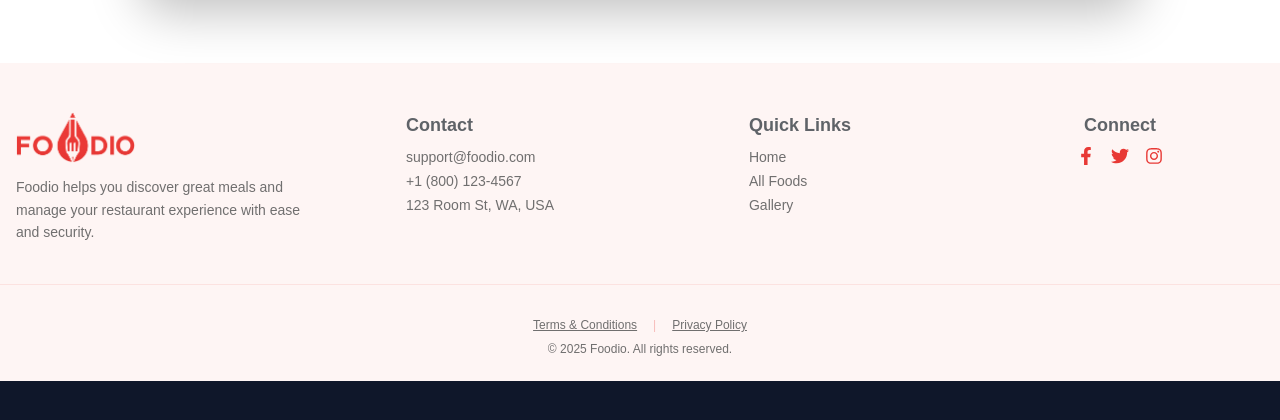
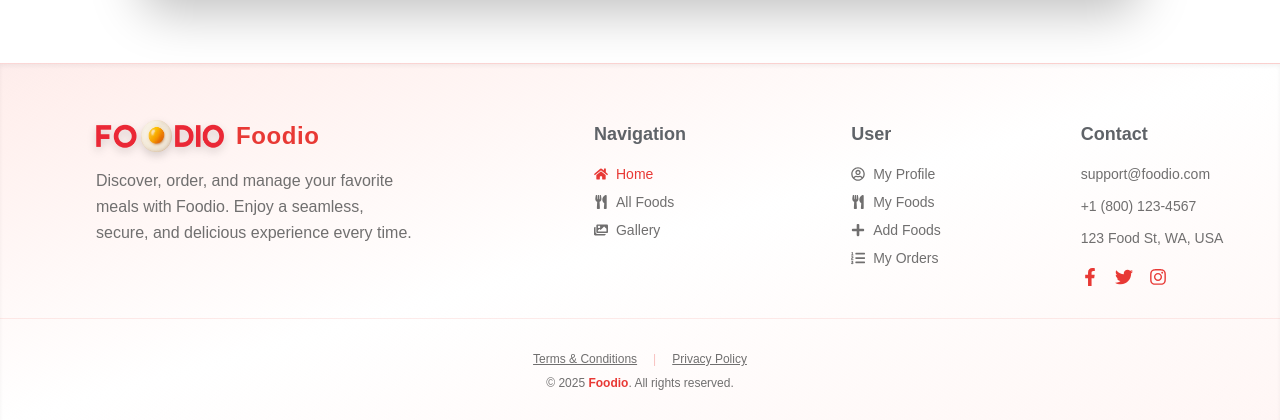
Before and after one commit to omarfaruk-dev/foodio-client, a React (Vite) app: page / in a window 1280 px wide. Shown: the part 2777-3197 px from the top of the page. Before the commit the page ends 3158 px from the top, so only its background shows below. Built offline with nearby package versions, Linux system fonts and the light colour scheme; no server answers; a web font is replaced by a local one.

Commit message:
footer modified

```diff
--- a/src/pages/MyFoods/MyFoods.jsx
+++ b/src/pages/MyFoods/MyFoods.jsx
@@ -1,29 +1,16 @@
 import axios from 'axios';
 import { useState, use } from 'react';
-// import Spinner from '../shared/Spinner';
 import notFoundLottie from '../../assets/lotties/food-not-found.json'
 import Lottie from 'lottie-react';
 import { Link } from 'react-router';
 import Swal from 'sweetalert2';
 import useAuth from '../../hooks/useAuth';
+import { Fade } from 'react-awesome-reveal';
 
 const MyFoods = ({myFoodsPromise}) => {
     const initialFoods = use(myFoodsPromise);
     const { user } = useAuth();
     const [myFoods, setMyFoods] = useState(initialFoods || []);
-    // const [foodsLoading, setFoodsLoading] = useState(false);
-
-    // useEffect(() => {
-    //     if (loading) return; // Wait for auth to finish
-    //     if (!user?.email) return;
-
-    //     setFoodsLoading(true);
-    //     axios.get(`${import.meta.env.VITE_API_URL}/my-foods/?email=${user.email}`)
-    //         .then(res => setMyFoods(res.data || []))
-    //         .finally(() => setFoodsLoading(false));
-    // }, [user, loading]);
-
-    //delete items
     const handleDelete = (id) => {
         Swal.fire({
             title: "Are you sure?",
@@ -67,9 +54,12 @@ const MyFoods = ({myFoodsPromise}) => {
 
     return (
         <div className="max-w-7xl min-h-[calc(100vh-300px)] mx-auto px-4 py-10 md:py-20">
+            <Fade>
             <h2 className="text-center text-2xl text-primary md:text-3xl font-bold mb-10">
                 My <span className="text-secondary">Food</span> Listings
             </h2>
+
+            </Fade>
             {/* {foodsLoading && <Spinner />} */}
             {myFoods.length === 0 ? (
                 <div className="flex flex-col items-center justify-center py-16">
--- a/src/pages/shared/Footer.jsx
+++ b/src/pages/shared/Footer.jsx
@@ -1,40 +1,41 @@
-import { FaFacebookF, FaTwitter, FaInstagram } from "react-icons/fa";
-import { Link } from "react-router";
-import logo from '/logo.png';
+import { FaFacebookF, FaTwitter, FaInstagram, FaHome, FaUtensils, FaImages, FaPlus, FaRegUserCircle, FaListOl } from "react-icons/fa";
+import { Link, NavLink } from "react-router";
+import logo from '/logo-foodio.png';
 
 
 const Footer = () => {
     return (
-        <footer className="bg-secondary/5 text-accent pt-12 pb-6">
-            <div className="max-w-7xl mx-auto px-4 grid grid-cols-1 sm:grid-cols-2 md:grid-cols-4 gap-x-8 gap-y-10 text-sm items-start lg:justify-items-center">
+        <footer className="bg-gradient-to-br from-secondary/10 via-base-100 to-secondary/5 text-accent pt-14 pb-8 border-t border-secondary/20 shadow-inner">
+            <div className="max-w-7xl mx-auto px-4 grid grid-cols-1 sm:grid-cols-2 md:grid-cols-5 gap-x-8 gap-y-10 text-sm items-start lg:justify-items-center">
                 {/* Brand & Mission */}
-                <div>
-                    <div className="flex lg:items-center gap-2 mb-3">
-                        <img src={logo} alt="Roomly Logo" className="w-30" />
-
+                <div className="md:col-span-2 flex flex-col gap-2 items-start">
+                    <div className="flex items-center gap-3 mb-2">
+                        <img src={logo} alt="Foodio Logo" className="w-32 drop-shadow-lg" />
+                        <span className="text-2xl font-bold text-secondary tracking-wide">Foodio</span>
                     </div>
-                    <p className="text-accent text-sm leading-relaxed mb-2">Foodio helps you discover great meals and manage your restaurant experience with ease and security.</p>
+                    <p className="text-accent text-base leading-relaxed mb-2 max-w-xs">Discover, order, and manage your favorite meals with Foodio. Enjoy a seamless, secure, and delicious experience every time.</p>
                 </div>
-                {/* Contact Section */}
-                <div>
+                {/* Navigation Links - Unique, Iconic, Grouped */}
+                <div className="flex flex-col gap-2">
+                    <h3 className="text-lg font-semibold mb-2 text-primary">Navigation</h3>
+                    <NavLink to='/' className="flex items-center gap-2 hover:text-secondary font-medium"><FaHome /> Home</NavLink>
+                    <NavLink to='/all-foods' className="flex items-center gap-2 hover:text-secondary font-medium"><FaUtensils /> All Foods</NavLink>
+                    <NavLink to='/gallery' className="flex items-center gap-2 hover:text-secondary font-medium"><FaImages /> Gallery</NavLink>
+                </div>
+                <div className="flex flex-col gap-2">
+                    <h3 className="text-lg font-semibold mb-2 text-primary">User</h3>
+                    <NavLink to='/my-profile' className="flex items-center gap-2 hover:text-secondary font-medium"><FaRegUserCircle /> My Profile</NavLink>
+                    <NavLink to='/my-foods' className="flex items-center gap-2 hover:text-secondary font-medium"><FaUtensils /> My Foods</NavLink>
+                    <NavLink to='/add-foods' className="flex items-center gap-2 hover:text-secondary font-medium"><FaPlus /> Add Foods</NavLink>
+                    <NavLink to='/my-orders' className="flex items-center gap-2 hover:text-secondary font-medium"><FaListOl /> My Orders</NavLink>
+                </div>
+                {/* Contact & Social */}
+                <div className="flex flex-col gap-2 items-center md:items-start">
                     <h3 className="text-lg font-semibold mb-2 text-primary">Contact</h3>
                     <p className="mb-1">support@foodio.com</p>
                     <p className="mb-1">+1 (800) 123-4567</p>
-                    <p>123 Room St, WA, USA</p>
-                </div>
-                {/* Quick Links */}
-                <div>
-                    <h3 className="text-lg font-semibold mb-2 text-primary">Quick Links</h3>
-                    <ul className="space-y-1">
-                        <li><Link to="/" className="hover:text-secondary">Home</Link></li>
-                        <li><Link to="/all-foods" className="hover:text-secondary">All Foods</Link></li>
-                        <li><Link to="/gallery" className="hover:text-secondary">Gallery</Link></li>
-                    </ul>
-                </div>
-                {/* Social Media Section */}
-                <div className="flex flex-col items-center">
-                    <h3 className="text-lg font-semibold mb-2 text-primary">Connect</h3>
-                    <div className="flex gap-4 text-lg mb-1">
+                    <p>123 Food St, WA, USA</p>
+                    <div className="flex gap-4 text-lg mt-3">
                         <a href="https://facebook.com" target="_blank" rel="noopener noreferrer" className="text-secondary hover:text-secondary/80"><FaFacebookF /></a>
                         <a href="https://twitter.com" target="_blank" rel="noopener noreferrer" className="text-secondary hover:text-secondary/80"><FaTwitter /></a>
                         <a href="https://instagram.com" target="_blank" rel="noopener noreferrer" className="text-secondary hover:text-secondary/80"><FaInstagram /></a>
@@ -49,7 +50,7 @@ const Footer = () => {
                     <Link to="/privacy-policy" className="hover:text-secondary underline">Privacy Policy</Link>
                 </div>
                 <div>
-                    © {new Date().getFullYear()} Foodio. All rights reserved.
+                    © {new Date().getFullYear()} <span className="text-secondary font-semibold">Foodio</span>. All rights reserved.
                 </div>
             </div>
         </footer>
```
Also changed, not shown: src/pages/MyOrders/MyOrders.jsx (+0 -11 lines).
